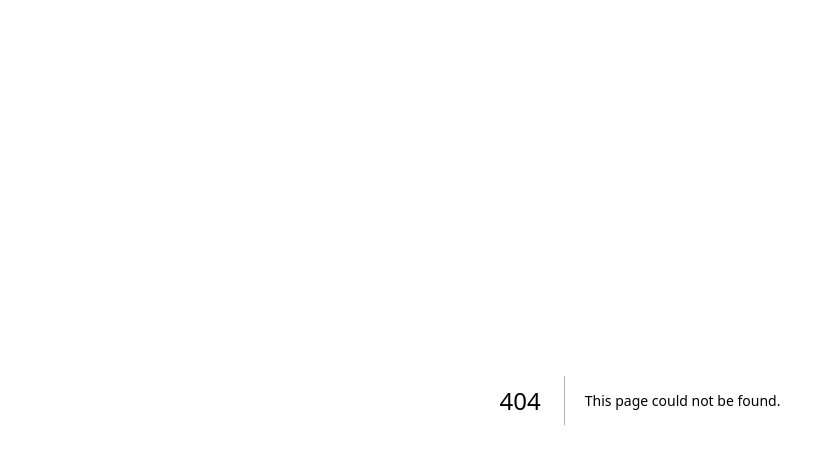
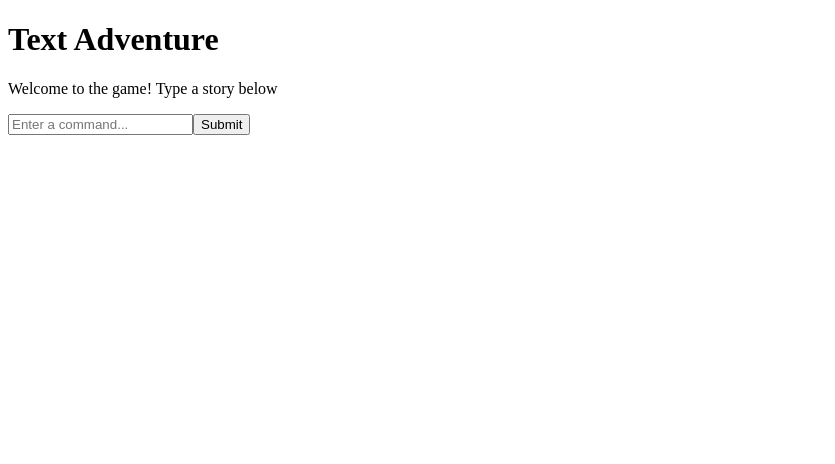
Before and after one commit to Team-Honest/UNIHACK, a Next.js app in the folder frontend/: page /GamePage in a window 1280 px wide. Before the commit this address had no page. Shown: the top 464 px of the page, without its empty margins (0-835 px from the left). Built offline with nearby package versions, Linux system fonts and the light colour scheme.

Commit message:
Made a basic version of the Game Page

```diff
--- /dev/null
+++ b/frontend/pages/GamePage.jsx
@@ -0,0 +1,47 @@
+import { useState } from "react";
+
+const GamePage = () => {
+  const [output, setOutput] = useState([
+    "Welcome to the game! Type a story below",
+  ]);
+  const [input, setInput] = useState("");
+
+  const processInput = () => {
+    if (input.trim() !== "") {
+      setOutput((prevOutput) => [...prevOutput, `> ${input}`]);
+      setInput("");
+    }
+  };
+
+  return (
+    <div className="Main Window">
+      <div className="Border">
+        <h1 className="GamePage Header">Text Adventure</h1>
+
+        {/* Output Box */}
+        {/* this holds the output values once you hit submit */}
+        <div className="Output mapping">
+          {output.map((line, index) => (
+            <p key={index}>{line}</p>
+          ))}
+        </div>
+
+        {/* Input Field & Button */}
+        <div className="Input Mapping">
+          <input
+            type="text"
+            value={input}
+            onChange={(e) => setInput(e.target.value)}
+            className="Input Field"
+            placeholder="Enter a command..."
+          />
+          <button onClick={processInput} className="Button">
+            Submit
+          </button>
+        </div>
+      </div>
+    </div>
+  );
+};
+
+export default GamePage;
```
